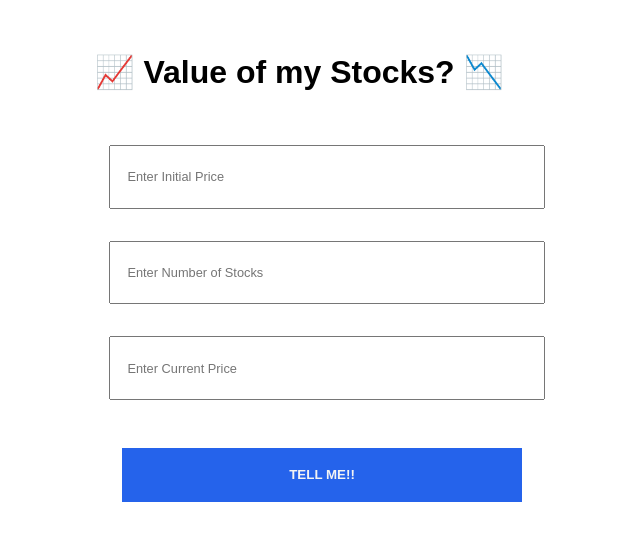
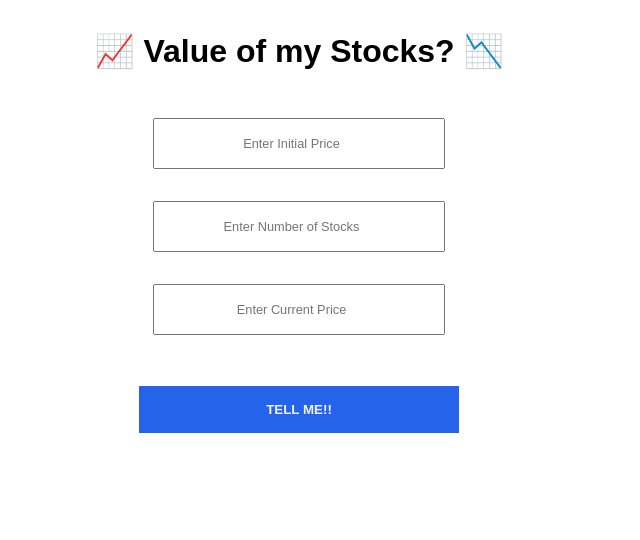
Before and after one commit to aritrabarik/neoG.camp-lesson-Ten-markFourteen, a plain HTML site: page index.html in a window 1280 px wide. Shown: the whole page, without its empty margins (341-981 px from the left). Drawn offline with Linux system fonts and the light colour scheme.

Commit message:
updated styling of app

```diff
--- a/index.html
+++ b/index.html
@@ -8,8 +8,8 @@
     <link rel="stylesheet" href="style.css" />
   </head>
   <body>
-    <h1>📈 Value of my Stocks? 📉</h1>
     <div id="input-box">
+      <h1>📈 Value of my Stocks? 📉</h1>
       <input
         type="number"
         placeholder="Enter Initial Price"
--- a/style.css
+++ b/style.css
@@ -1,18 +1,23 @@
 * {
   font-family: sans-serif;
+  margin: 0;
+  padding: 0;
 }
 
 h1 {
   text-align: center;
-  padding: 2rem;
+  margin: 2rem;
+  padding-bottom: 1rem;
 }
 
 input {
-  padding: 1.4rem 1rem;
+  display: block;
+  margin: auto;
+  padding: 1rem;
   font-size: 0.8rem;
   margin-bottom: 2rem;
-  margin-left: 35%;
-  width: 25rem;
+  text-align: center;
+  width: 20%;
 }
 
 #initial-price,
@@ -22,20 +27,21 @@ input {
 }
 
 button {
+  display: block;
+  margin: auto;
   border: none;
   background-color: #2563eb;
   color: #f3f3f3;
   font-weight: 700;
-  padding: 1.2rem;
+  padding: 1rem;
   text-transform: uppercase;
   cursor: pointer;
-  width: 25rem;
-  margin-top: 1rem;
-  margin-left: 36%;
+  width: 25%;
+  margin-top: 3.2rem;
 }
 
 #output-box {
-  margin: 5rem;
+  margin: 3.5rem;
   text-align: center;
   font-size: 1.5rem;
 }
```
